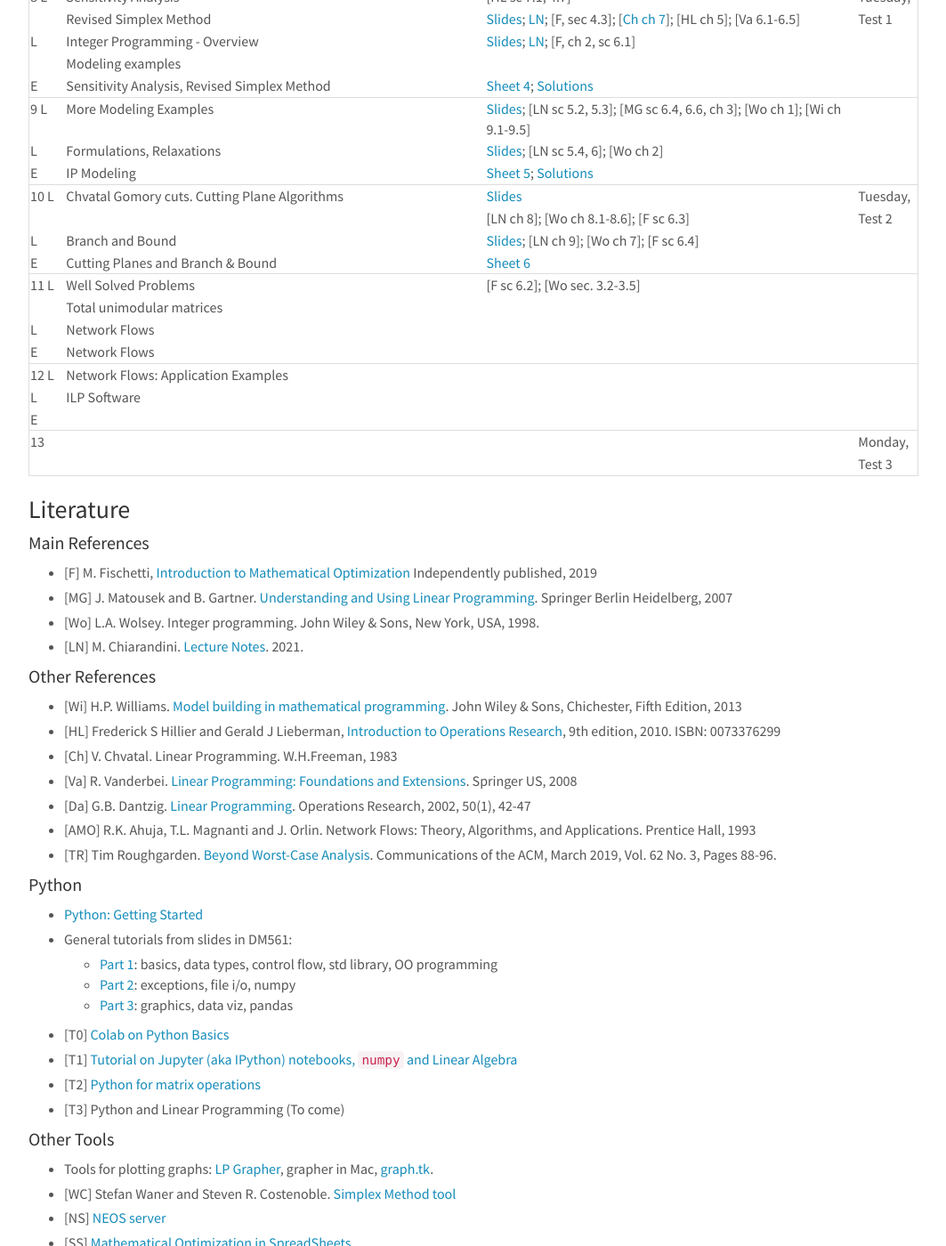
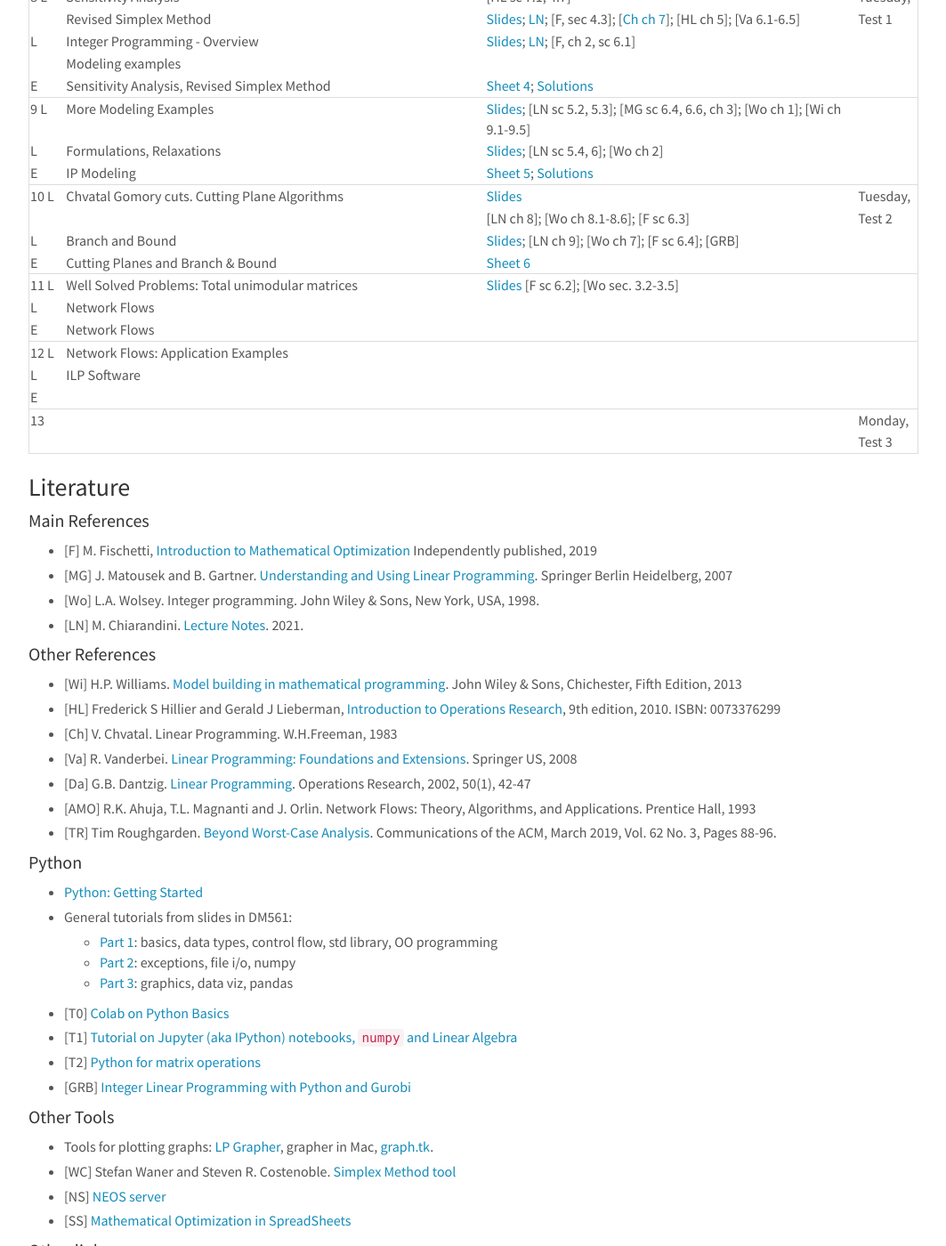
Before and after one commit to DM871/dm871_old_github_io, a Jekyll site: the page built from index.md, in a window 1280 px wide and 1400 px high, scrolled down 1229 px. Shown: the whole window at 89% size, without its empty margins (108-1171 px from the left). Built offline with Jekyll 4.4.1, drawn with Linux system fonts in a browser that asks for light colours; nearby versions of some CDN libraries; comment, search, counter and statistics services are not loaded.

Commit message:
added tutorial on gurobi

```diff
--- a/index.md
+++ b/index.md
@@ -94,11 +94,10 @@ w3.includeHTML();
 |-------------+------------------------------------------------------------------------+----------------------------------------------------------------------------------------------------+------------|
 | 10        L | Chvatal Gomory cuts. Cutting Plane Algorithms                          | [Slides][10]                                                                                       | Tuesday,   |
 |             |                                                                        | [LN ch 8]; [Wo ch 8.1-8.6]; [F sc 6.3]                                                             | Test 2     |
-| L           | Branch and Bound                                                       | [Slides][11]; [LN ch 9]; [Wo ch 7]; [F sc 6.4]                                                     |            |
+| L           | Branch and Bound                                                       | [Slides][11]; [LN ch 9]; [Wo ch 7]; [F sc 6.4]; [GRB]                                              |            |
 | E           | Cutting Planes and Branch & Bound                                      | [Sheet 6][56]                                                                                      |            |
 |-------------+------------------------------------------------------------------------+----------------------------------------------------------------------------------------------------+------------|
-| 11        L | Well Solved Problems                                                   | [F sc 6.2]; [Wo sec. 3.2-3.5]                                                                      |            |
-|             | Total unimodular matrices                                              |                                                                                                    |            |
+| 11        L | Well Solved Problems: Total unimodular matrices                        | [Slides][12] [F sc 6.2]; [Wo sec. 3.2-3.5]                                                         |            |
 | L           | Network Flows                                                          |                                                                                                    |            |
 | E           | Network Flows                                                          |                                                                                                    |            |
 |-------------+------------------------------------------------------------------------+----------------------------------------------------------------------------------------------------+------------|
@@ -191,7 +190,7 @@ FQjCNGDviG6Bma4qepI-0s-GvdaIVc-6Q&sig2=5jT4rnDJkdBU2G1FJowLkQ][Practical Guideli
 
 - [T2] [Python for matrix operations](https://github.com/DM871/dm871.github.io/blob/main/notebooks/Tutorial4Exam.ipynb)
 
-- [T3] Python and Linear Programming (To come)
+- [GRB] [Integer Linear Programming with Python and Gurobi](./assets/dm545_lab_gurobi.pdf)
 
 
 #### Other Tools
```
Also changed, not shown: other parts of index.md (+2 -1 lines).
